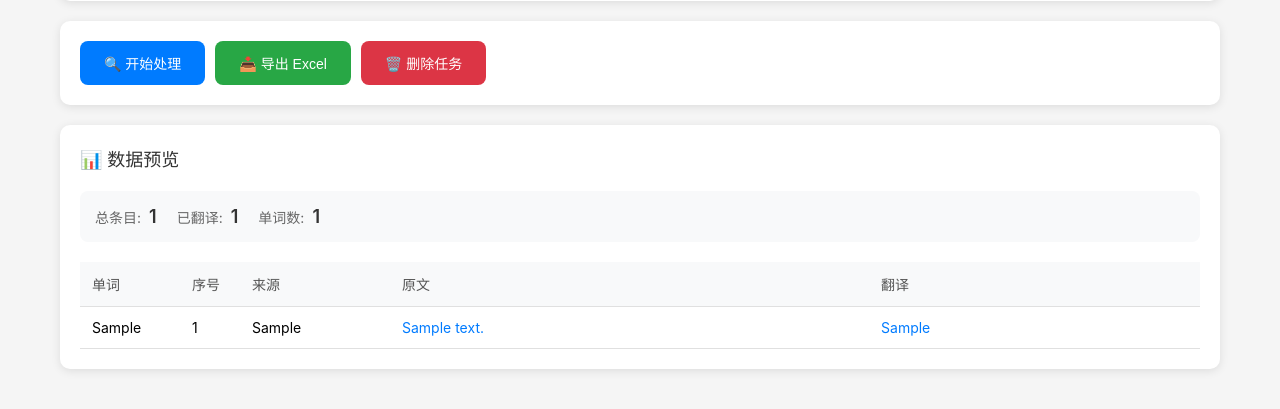
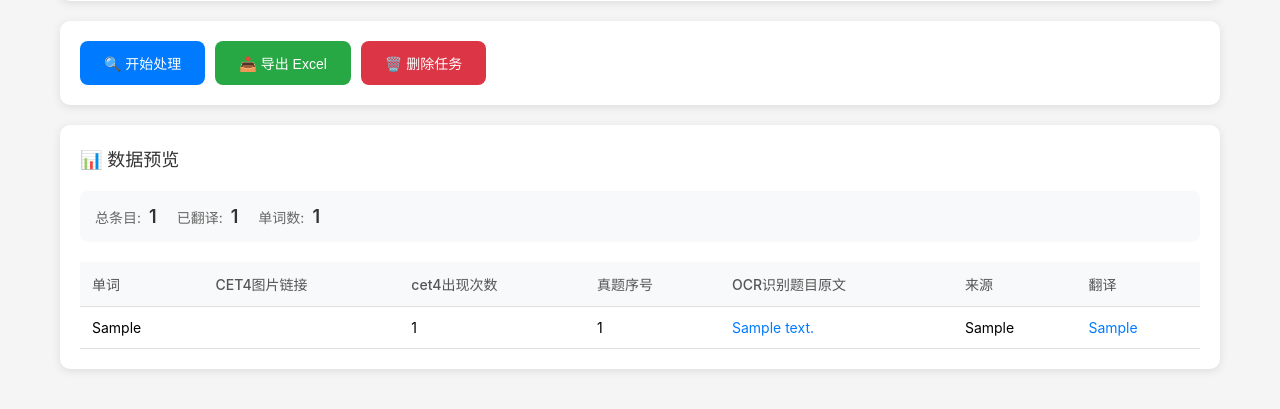
Before and after one commit to pingfury108/play, a Flask app: page /task/1 in a window 1280 px wide. Shown: the part 650-1059 px from the top of the page. Run offline with Flask 3, Linux system fonts and the light colour scheme; tables that the repository leaves empty hold one stand-in row (values such as "Sample post").

Commit message:
Fix: Align preview table columns with Excel template
- Add missing columns: CET4图片链接, cet4出现次数
- Rename columns to match Excel: 序号→真题序号, 原文→OCR识别题目原文

```diff
--- a/word_ocr_app/services/excel_exporter.py
+++ b/word_ocr_app/services/excel_exporter.py
@@ -74,6 +74,7 @@ class ExcelExporter:
             data.append(
                 {
                     "单词": entry["word"],
+                    "CET4图片链接": "",  # 保持为空
                     "cet4出现次数": entry["cet4_count"],
                     "真题序号": entry["seq_num"],
                     "OCR识别题目原文": entry["original_text"],
--- a/word_ocr_app/templates/task_detail.html
+++ b/word_ocr_app/templates/task_detail.html
@@ -757,20 +757,24 @@
                             <table class="preview-table">
                                 <thead>
                                     <tr>
-                                        <th class="col-word">单词</th>
-                                        <th class="col-seq">序号</th>
-                                        <th class="col-source">来源</th>
-                                        <th class="col-text">原文</th>
-                                        <th class="col-text">翻译</th>
+                                        <th>单词</th>
+                                        <th>CET4图片链接</th>
+                                        <th>cet4出现次数</th>
+                                        <th>真题序号</th>
+                                        <th>OCR识别题目原文</th>
+                                        <th>来源</th>
+                                        <th>翻译</th>
                                     </tr>
                                 </thead>
                                 <tbody>
                                     ${preview.map(item => `
                                         <tr>
                                             <td>${escapeHtml(item.单词)}</td>
+                                            <td>${escapeHtml(item.CET4图片链接)}</td>
+                                            <td>${item.cet4出现次数}</td>
                                             <td>${item.真题序号}</td>
+                                            <td class="col-text" onclick="showModal('OCR识别题目原文', '${escapeHtml(item.OCR识别题目原文).replace(/'/g, "\\'")}')">${escapeHtml(item.OCR识别题目原文)}</td>
                                             <td>${escapeHtml(item.来源)}</td>
-                                            <td class="col-text" onclick="showModal('原文', '${escapeHtml(item.OCR识别题目原文).replace(/'/g, "\\'")}')">${escapeHtml(item.OCR识别题目原文)}</td>
                                             <td class="col-text" onclick="showModal('翻译', '${escapeHtml(item.翻译).replace(/'/g, "\\'")}')">${escapeHtml(item.翻译)}</td>
                                         </tr>
                                     `).join('')}
```
